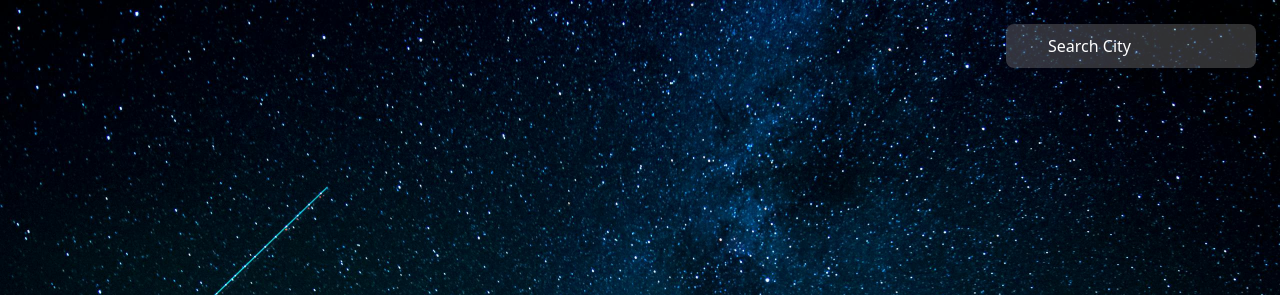
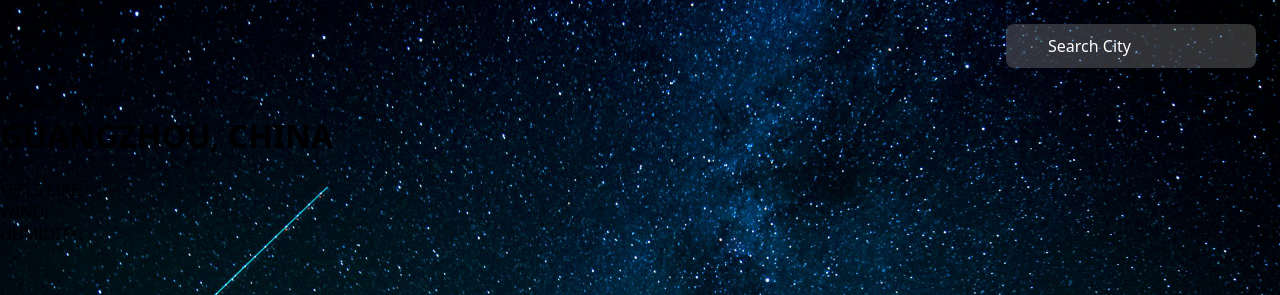
Before and after one commit to GarrettAudet/Weather-App, a plain HTML site: page dist/index.html in a window 1280 px wide. Shown: the top 295 px of the page. Drawn offline with Linux system fonts and the light colour scheme.

Commit message:
Added Weather Characteristics

```diff
--- a/dist/index.html
+++ b/dist/index.html
@@ -17,6 +17,18 @@
                 <span class="error-msg">No Matching Location Found!</span>
             </button>
         </div>
+        <div class="main-weather-display">
+            <p>MOSTLY SUNNY</p>
+            <h1>GUANGZHOU, CHINA</h1>
+            <div class="main-characteristics">
+                <span class="degrees">
+                    "69"
+                </span>
+                <p>FEELS LIKE: </p>
+                <p>WIND: </p>
+                <p>HUMIDITY: </p>
+            </div>
+        </div>
     </div>
 </body>
 
```
